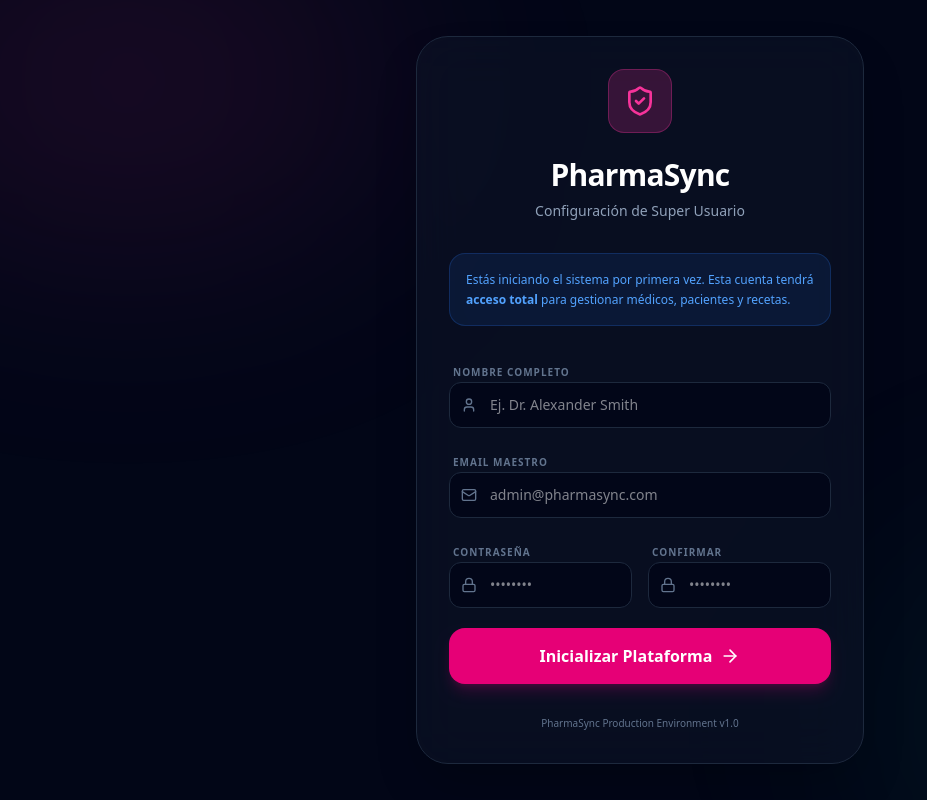
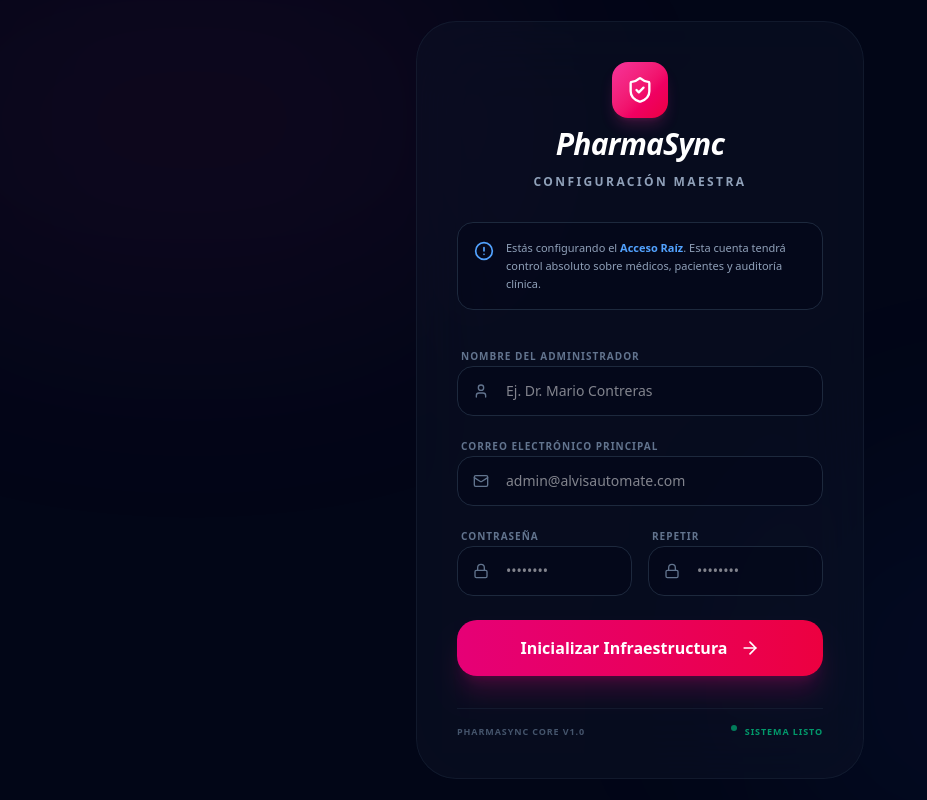
Before and after one commit to mcontreras-stack/pharmasync, a Next.js app: page /setup in a window 1280 px wide. Shown: the whole page, without its empty margins (0-927 px from the left). Built offline with nearby package versions, Linux system fonts and the light colour scheme; no server answers; the database is empty.

Commit message:
fix: improve setup page with detailed supabase error reporting and automatic sign-in

```diff
--- a/src/pages/setup.tsx
+++ b/src/pages/setup.tsx
@@ -4,7 +4,7 @@ import React, { useState, useEffect } from 'react';
 import { useRouter } from 'next/navigation';
 import { supabase } from '@/lib/supabase';
 import { hasAdmins } from '@/services/adminService';
-import { ShieldCheck, Mail, Lock, User, ArrowRight, Loader2 } from 'lucide-react';
+import { ShieldCheck, Mail, Lock, User, ArrowRight, Loader2, AlertCircle } from 'lucide-react';
 
 export default function SetupPage() {
   const router = useRouter();
@@ -29,7 +29,8 @@ export default function SetupPage() {
       setHasExistingAdmins(adminsExist);
 
       if (adminsExist) {
-        router.push('/login');
+        // Si ya hay admins, redirigir al login
+        setTimeout(() => router.push('/login'), 2000);
       }
     } catch (err) {
       console.error('Error checking admin status:', err);
@@ -50,18 +51,22 @@ export default function SetupPage() {
     setLoading(true);
 
     try {
+      // Validaciones básicas
       if (!formData.email || !formData.password || !formData.fullName) {
         throw new Error('Por favor completa todos los campos');
       }
 
       if (formData.password.length < 8) {
-        throw new Error('La contraseña debe tener al menos 8 caracteres');
+        throw new Error('La contraseña debe tener al menos 8 caracteres para mayor seguridad');
       }
 
       if (formData.password !== formData.confirmPassword) {
-        throw new Error('Las contraseñas no coinciden');
+        throw new Error('Las contraseñas ingresadas no coinciden');
       }
 
+      console.log('Intentando registro inicial en Supabase...');
+
+      // 1. Intentar el registro
       const { data, error: signUpError } = await supabase.auth.signUp({
         email: formData.email,
         password: formData.password,
@@ -73,18 +78,35 @@ export default function SetupPage() {
         },
       });
 
-      if (signUpError) throw signUpError;
+      if (signUpError) {
+        console.error('Error de Supabase:', signUpError);
+        throw new Error(`Error de Supabase: ${signUpError.message}`);
+      }
 
       if (!data.user) {
-        throw new Error('Error al crear el usuario');
+        throw new Error('El registro se completó pero no se recibió información del usuario. Verifica si el email ya existe o si necesitas confirmar el correo.');
       }
 
-      // Pequeña pausa para asegurar que el trigger se ejecute
-      await new Promise((resolve) => setTimeout(resolve, 2000));
+      // 2. Pequeña pausa para asegurar que los triggers de DB se ejecuten
+      await new Promise((resolve) => resolve(setTimeout(() => {}, 2000)));
+
+      // 3. Intentar login automático para confirmar sesión
+      const { error: signInError } = await supabase.auth.signInWithPassword({
+        email: formData.email,
+        password: formData.password
+      });
+
+      if (signInError) {
+        console.warn('Registro exitoso pero login fallido (posiblemente falta confirmar email):', signInError);
+        setError('¡Cuenta creada! Pero necesitas confirmar tu email o desactivar la confirmación en Supabase para entrar.');
+        setLoading(false);
+        return;
+      }
+
       router.push('/admin');
     } catch (err: any) {
-      setError(err.message || 'Error al crear el Super Usuario');
-      console.error('Setup error:', err);
+      setError(err.message || 'Error inesperado durante la configuración');
+      console.error('Setup error details:', err);
     } finally {
       setLoading(false);
     }
@@ -93,54 +115,79 @@ export default function SetupPage() {
   if (hasExistingAdmins === null) {
     return (
       <div className="min-h-screen bg-[#020617] flex items-center justify-center">
-        <Loader2 className="h-12 w-12 text-pink-500 animate-spin" />
+        <div className="text-center space-y-4">
+          <Loader2 className="h-10 w-10 text-pink-500 animate-spin mx-auto" />
+          <p className="text-slate-500 text-xs font-mono tracking-widest uppercase">Verificando Infraestructura...</p>
+        </div>
+      </div>
+    );
+  }
+
+  if (hasExistingAdmins === true) {
+    return (
+      <div className="min-h-screen bg-[#020617] text-slate-200 flex items-center justify-center p-4">
+        <div className="bg-slate-900/50 border border-slate-800 rounded-[32px] p-10 text-center space-y-4 max-w-sm">
+          <div className="h-16 w-16 bg-emerald-500/20 text-emerald-500 rounded-full flex items-center justify-center mx-auto">
+            <ShieldCheck className="h-8 w-8" />
+          </div>
+          <h2 className="text-xl font-bold text-white">Sistema ya Inicializado</h2>
+          <p className="text-sm text-slate-400">Ya existe un Super Usuario configurado. Serás redirigido al portal de acceso.</p>
+          <div className="pt-4">
+             <Loader2 className="h-5 w-5 text-slate-600 animate-spin mx-auto" />
+          </div>
+        </div>
       </div>
     );
   }
 
   return (
-    <div className="min-h-screen bg-[#020617] text-slate-200 flex items-center justify-center p-4 font-sans">
+    <div className="min-h-screen bg-[#020617] text-slate-200 flex items-center justify-center p-4 font-sans selection:bg-pink-500/30">
       {/* Background Decor */}
       <div className="fixed inset-0 overflow-hidden pointer-events-none">
-        <div className="absolute -top-[10%] -left-[10%] w-[40%] h-[40%] bg-pink-500/10 blur-[120px] rounded-full"></div>
-        <div className="absolute -bottom-[10%] -right-[10%] w-[40%] h-[40%] bg-emerald-500/10 blur-[120px] rounded-full"></div>
+        <div className="absolute -top-[10%] -left-[10%] w-[50%] h-[50%] bg-pink-500/5 blur-[120px] rounded-full"></div>
+        <div className="absolute -bottom-[10%] -right-[10%] w-[50%] h-[50%] bg-blue-500/5 blur-[120px] rounded-full"></div>
       </div>
 
       <div className="w-full max-w-md z-10">
-        <div className="bg-slate-900/50 backdrop-blur-xl border border-slate-800 rounded-[32px] p-8 shadow-2xl space-y-8">
+        <div className="bg-slate-900/40 backdrop-blur-2xl border border-slate-800/50 rounded-[40px] p-8 md:p-10 shadow-3xl space-y-8">
           {/* Header */}
-          <div className="text-center space-y-2">
-            <div className="h-16 w-16 bg-pink-500/20 border border-pink-500/30 text-pink-500 rounded-2xl flex items-center justify-center mx-auto mb-6">
-              <ShieldCheck className="h-8 w-8" />
+          <div className="text-center space-y-3">
+            <div className="inline-flex h-14 w-14 bg-gradient-to-br from-pink-500 to-rose-600 text-white rounded-2xl items-center justify-center shadow-lg shadow-pink-500/20 mb-2">
+              <ShieldCheck className="h-7 w-7" />
             </div>
-            <h1 className="text-3xl font-black text-white tracking-tight">PharmaSync</h1>
-            <p className="text-slate-400 text-sm font-medium">Configuración de Super Usuario</p>
+            <h1 className="text-3xl font-black text-white tracking-tight italic">PharmaSync</h1>
+            <p className="text-slate-400 text-xs font-bold uppercase tracking-[0.2em]">Configuración Maestra</p>
           </div>
 
-          {/* Alert */}
-          <div className="bg-blue-500/10 border border-blue-500/20 rounded-2xl p-4 text-xs text-blue-400 leading-relaxed">
-            Estás iniciando el sistema por primera vez. Esta cuenta tendrá <strong>acceso total</strong> para gestionar médicos, pacientes y recetas.
+          {/* Alert Info */}
+          <div className="bg-slate-950/50 border border-slate-800 rounded-2xl p-4 flex gap-3 items-start">
+            <AlertCircle className="h-5 w-5 text-blue-400 shrink-0 mt-0.5" />
+            <p className="text-[11px] text-slate-400 leading-relaxed">
+              Estás configurando el <span className="text-blue-400 font-bold">Acceso Raíz</span>. Esta cuenta tendrá control absoluto sobre médicos, pacientes y auditoría clínica.
+            </p>
           </div>
 
           {/* Form */}
-          <form onSubmit={handleSubmit} className="space-y-5">
+          <form onSubmit={handleSubmit} className="space-y-6">
             {error && (
-              <div className="bg-rose-500/10 border border-rose-500/20 text-rose-400 p-3 rounded-xl text-xs font-bold">
-                {error}
+              <div className="bg-rose-500/10 border border-rose-500/20 text-rose-400 p-4 rounded-2xl text-xs font-medium flex items-center gap-3 animate-shake">
+                <AlertCircle className="h-4 w-4 shrink-0" />
+                <span>{error}</span>
               </div>
             )}
 
+            <div className="space-y-4">
               <div className="space-y-1.5">
-              <label className="text-[10px] font-bold text-slate-500 uppercase tracking-widest ml-1">Nombre Completo</label>
-              <div className="relative">
-                <User className="absolute left-3 top-1/2 -translate-y-1/2 h-4 w-4 text-slate-500" />
+                <label className="text-[10px] font-black text-slate-500 uppercase tracking-widest ml-1">Nombre del Administrador</label>
+                <div className="relative group">
+                  <User className="absolute left-4 top-1/2 -translate-y-1/2 h-4 w-4 text-slate-500 group-focus-within:text-pink-500 transition-colors" />
                   <input
                     type="text"
                     name="fullName"
                     value={formData.fullName}
                     onChange={handleChange}
-                  placeholder="Ej. Dr. Alexander Smith"
-                  className="w-full bg-slate-950 border border-slate-800 rounded-xl py-3 pl-10 pr-4 text-sm text-white focus:outline-none focus:border-pink-500 transition-colors"
+                    placeholder="Ej. Dr. Mario Contreras"
+                    className="w-full bg-slate-950/50 border border-slate-800 rounded-2xl py-3.5 pl-12 pr-4 text-sm text-white focus:outline-none focus:border-pink-500/50 focus:ring-4 focus:ring-pink-500/5 transition-all"
                     disabled={loading}
                     required
                   />
@@ -148,16 +195,16 @@ export default function SetupPage() {
               </div>
 
               <div className="space-y-1.5">
-              <label className="text-[10px] font-bold text-slate-500 uppercase tracking-widest ml-1">Email Maestro</label>
-              <div className="relative">
-                <Mail className="absolute left-3 top-1/2 -translate-y-1/2 h-4 w-4 text-slate-500" />
+                <label className="text-[10px] font-black text-slate-500 uppercase tracking-widest ml-1">Correo Electrónico Principal</label>
+                <div className="relative group">
+                  <Mail className="absolute left-4 top-1/2 -translate-y-1/2 h-4 w-4 text-slate-500 group-focus-within:text-pink-500 transition-colors" />
                   <input
                     type="email"
                     name="email"
                     value={formData.email}
                     onChange={handleChange}
-                  placeholder="admin@pharmasync.com"
-                  className="w-full bg-slate-950 border border-slate-800 rounded-xl py-3 pl-10 pr-4 text-sm text-white focus:outline-none focus:border-pink-500 transition-colors"
+                    placeholder="admin@alvisautomate.com"
+                    className="w-full bg-slate-950/50 border border-slate-800 rounded-2xl py-3.5 pl-12 pr-4 text-sm text-white focus:outline-none focus:border-pink-500/50 focus:ring-4 focus:ring-pink-500/5 transition-all"
                     disabled={loading}
                     required
                   />
@@ -166,16 +213,16 @@ export default function SetupPage() {
 
               <div className="grid grid-cols-1 gap-4 sm:grid-cols-2">
                 <div className="space-y-1.5">
-                <label className="text-[10px] font-bold text-slate-500 uppercase tracking-widest ml-1">Contraseña</label>
-                <div className="relative">
-                  <Lock className="absolute left-3 top-1/2 -translate-y-1/2 h-4 w-4 text-slate-500" />
+                  <label className="text-[10px] font-black text-slate-500 uppercase tracking-widest ml-1">Contraseña</label>
+                  <div className="relative group">
+                    <Lock className="absolute left-4 top-1/2 -translate-y-1/2 h-4 w-4 text-slate-500 group-focus-within:text-pink-500 transition-colors" />
                     <input
                       type="password"
                       name="password"
                       value={formData.password}
                       onChange={handleChange}
                       placeholder="••••••••"
-                    className="w-full bg-slate-950 border border-slate-800 rounded-xl py-3 pl-10 pr-4 text-sm text-white focus:outline-none focus:border-pink-500 transition-colors"
+                      className="w-full bg-slate-950/50 border border-slate-800 rounded-2xl py-3.5 pl-12 pr-4 text-sm text-white focus:outline-none focus:border-pink-500/50 focus:ring-4 focus:ring-pink-500/5 transition-all"
                       disabled={loading}
                       required
                     />
@@ -183,19 +230,20 @@ export default function SetupPage() {
                 </div>
 
                 <div className="space-y-1.5">
-                <label className="text-[10px] font-bold text-slate-500 uppercase tracking-widest ml-1">Confirmar</label>
-                <div className="relative">
-                  <Lock className="absolute left-3 top-1/2 -translate-y-1/2 h-4 w-4 text-slate-500" />
+                  <label className="text-[10px] font-black text-slate-500 uppercase tracking-widest ml-1">Repetir</label>
+                  <div className="relative group">
+                    <Lock className="absolute left-4 top-1/2 -translate-y-1/2 h-4 w-4 text-slate-500 group-focus-within:text-pink-500 transition-colors" />
                     <input
                       type="password"
                       name="confirmPassword"
                       value={formData.confirmPassword}
                       onChange={handleChange}
                       placeholder="••••••••"
-                    className="w-full bg-slate-950 border border-slate-800 rounded-xl py-3 pl-10 pr-4 text-sm text-white focus:outline-none focus:border-pink-500 transition-colors"
+                      className="w-full bg-slate-950/50 border border-slate-800 rounded-2xl py-3.5 pl-12 pr-4 text-sm text-white focus:outline-none focus:border-pink-500/50 focus:ring-4 focus:ring-pink-500/5 transition-all"
                       disabled={loading}
                       required
                     />
+                  </div>
                 </div>
               </div>
             </div>
@@ -203,24 +251,39 @@ export default function SetupPage() {
             <button
               type="submit"
               disabled={loading}
-              className="w-full bg-pink-600 hover:bg-pink-700 text-white font-bold py-4 rounded-2xl transition-all shadow-lg shadow-pink-600/20 flex items-center justify-center gap-2 group"
+              className="w-full bg-gradient-to-r from-pink-600 to-rose-600 hover:from-pink-500 hover:to-rose-500 text-white font-black py-4 rounded-[20px] transition-all shadow-xl shadow-pink-600/20 flex items-center justify-center gap-3 group active:scale-[0.98] disabled:opacity-50 disabled:cursor-not-allowed"
             >
               {loading ? (
                 <Loader2 className="h-5 w-5 animate-spin" />
               ) : (
                 <>
-                  Inicializar Plataforma
+                  Inicializar Infraestructura
                   <ArrowRight className="h-5 w-5 group-hover:translate-x-1 transition-transform" />
                 </>
               )}
             </button>
           </form>
 
-          <p className="text-[10px] text-center text-slate-500 font-medium">
-            PharmaSync Production Environment v1.0
-          </p>
+          <div className="pt-4 border-t border-slate-800/50 flex justify-between items-center">
+            <span className="text-[9px] font-bold text-slate-600 uppercase tracking-widest">PharmaSync Core v1.0</span>
+            <div className="flex gap-2">
+              <div className="h-1.5 w-1.5 rounded-full bg-emerald-500 animate-pulse"></div>
+              <span className="text-[9px] font-bold text-emerald-500/80 uppercase tracking-widest">Sistema Listo</span>
             </div>
           </div>
         </div>
+      </div>
+
+      <style jsx>{`
+        @keyframes shake {
+          0%, 100% { transform: translateX(0); }
+          25% { transform: translateX(-4px); }
+          75% { transform: translateX(4px); }
+        }
+        .animate-shake {
+          animation: shake 0.2s ease-in-out 0s 2;
+        }
+      `}</style>
+    </div>
   );
 }
```
Lines whose indentation alone changed are shown as unchanged.
